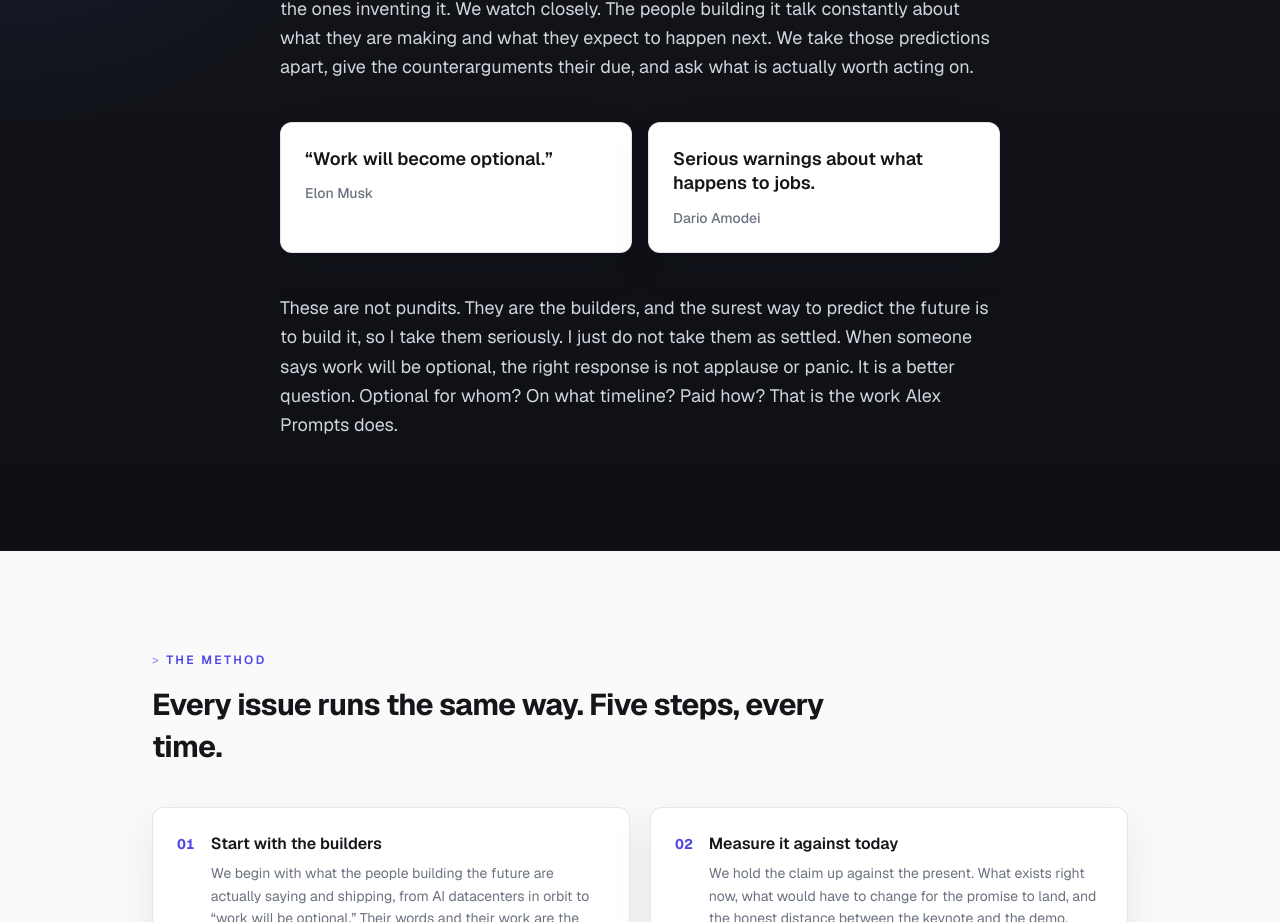
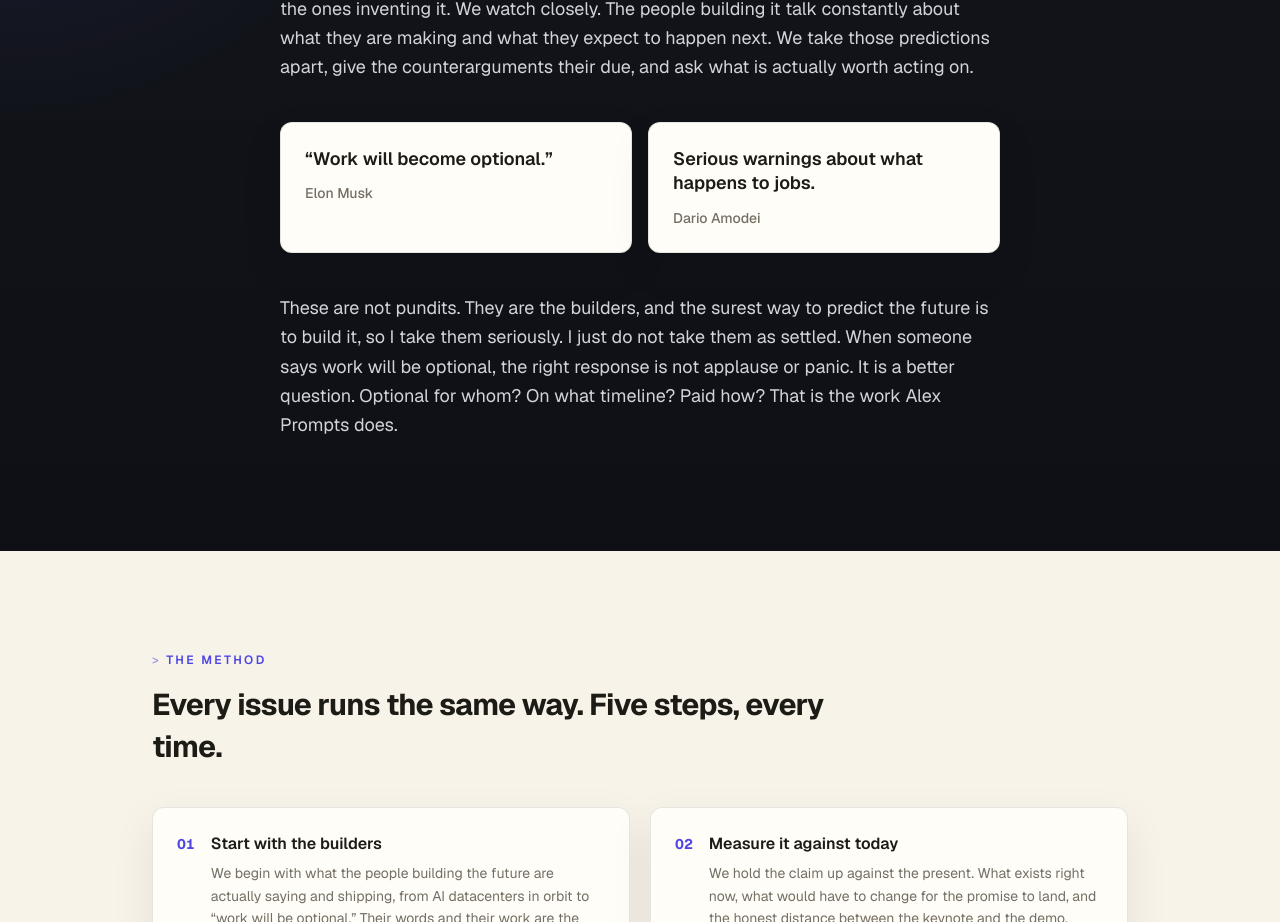
Before and after one commit to jsteryous/alexprompts, a Next.js app: page /about in a window 1280 px wide. Shown: the part 1598-2520 px from the top of the page. Built offline with nearby package versions, Linux system fonts and the light colour scheme; no server answers.

Commit message:
push website

```diff
--- a/src/app/globals.css
+++ b/src/app/globals.css
@@ -9,16 +9,16 @@
 }
 
 :root {
-  --background: #fafafb;
-  --background-rgb: 250, 250, 251;
-  --foreground: #14161a;
-  --foreground-soft: #44474f;
-  --foreground-muted: #6b7280;
-  --border: rgba(20, 22, 26, 0.1);
-  --border-strong: rgba(20, 22, 26, 0.18);
-  --surface: rgba(255, 255, 255, 0.84);
-  --surface-strong: #ffffff;
-  --surface-muted: rgba(240, 241, 245, 0.62);
+  --background: #f7f3e8;
+  --background-rgb: 247, 243, 232;
+  --foreground: #1c1b16;
+  --foreground-soft: #4b463d;
+  --foreground-muted: #756f63;
+  --border: rgba(28, 27, 22, 0.1);
+  --border-strong: rgba(28, 27, 22, 0.18);
+  --surface: rgba(255, 253, 248, 0.86);
+  --surface-strong: #fffdf8;
+  --surface-muted: rgba(238, 232, 219, 0.62);
   --surface-inverse: #0e1016;
   --surface-inverse-2: #141720;
   --surface-highlight: rgba(99, 102, 241, 0.12);
@@ -66,16 +66,16 @@ html {
 
 html.dark {
   color-scheme: dark;
-  --background: #15171d;
-  --background-rgb: 21, 23, 29;
+  --background: #21242c;
+  --background-rgb: 33, 36, 44;
   --foreground: #ecedf1;
   --foreground-soft: #c8cbd3;
   --foreground-muted: #969aa7;
   --border: rgba(236, 237, 241, 0.13);
   --border-strong: rgba(236, 237, 241, 0.22);
-  --surface: rgba(34, 37, 47, 0.82);
-  --surface-strong: #1e212a;
-  --surface-muted: rgba(44, 48, 60, 0.86);
+  --surface: rgba(46, 50, 61, 0.82);
+  --surface-strong: #2a2e38;
+  --surface-muted: rgba(56, 60, 73, 0.86);
   --surface-inverse: #0c0e13;
   --surface-inverse-2: #11131a;
   --surface-highlight: rgba(129, 140, 248, 0.14);
@@ -220,11 +220,11 @@ button {
    dark-mode override above and become light-on-light. */
 .theme-section-contrast :where(.theme-card, .theme-card-strong, .theme-card-accent, .theme-card-warn, .theme-card-muted),
 .theme-card-contrast :where(.theme-card, .theme-card-strong, .theme-card-accent, .theme-card-warn, .theme-card-muted) {
-  --foreground: #14161a;
-  --foreground-soft: #44474f;
-  --foreground-muted: #6b7280;
-  --border: rgba(20, 22, 26, 0.1);
-  --border-strong: rgba(20, 22, 26, 0.18);
+  --foreground: #1c1b16;
+  --foreground-soft: #4b463d;
+  --foreground-muted: #756f63;
+  --border: rgba(28, 27, 22, 0.1);
+  --border-strong: rgba(28, 27, 22, 0.18);
   --accent: #4f46e5;
   --accent-strong: #4338ca;
   color: var(--foreground);
@@ -234,7 +234,7 @@ button {
    surface. Force a solid light fill so dark text stays readable. */
 .theme-section-contrast :where(.theme-card-muted),
 .theme-card-contrast :where(.theme-card-muted) {
-  background: #ffffff;
+  background: #fffdf8;
 }
 
 html.dark .theme-section-contrast :where(.theme-card, .theme-card-strong, .theme-card-accent, .theme-card-warn, .theme-card-muted),
--- a/src/app/page.tsx
+++ b/src/app/page.tsx
@@ -1,13 +1,6 @@
 import Link from "next/link";
 import Image from "next/image";
-import {
-  socials,
-  coverage,
-  newsletterUrl,
-  principles,
-  manifesto,
-  trackRecord,
-} from "@/lib/site";
+import { socials, newsletterUrl, manifesto } from "@/lib/site";
 import { getPublishedPosts, formatDate, type ArchivePost } from "@/lib/posts";
 
 export const revalidate = 300;
@@ -126,10 +119,10 @@ export default async function HomePage() {
           <p className="theme-text-contrast-muted text-lg md:text-xl leading-relaxed max-w-2xl mt-6">
             Most AI content is just noise and recycled headlines.
 
-            Alex Prompts is the filter. I track the people actually building the frontier—tracking everything from Dario Amodei's papers to Elon Musk's timelines
+            Alex Prompts is the filter. I track the people actually building the frontier, covering everything from Dario Amodei&apos;s papers to Elon Musk&apos;s timelines
             and break down where AI is actually headed every single week. The goal is to leave you feeling informed and oriented so you can position yourself strategically.
 
-            In 1993, ignoring the internet was easy. By 2010, it was a mistake. Don't make the same mistake with AI.
+            In 1993, ignoring the internet was easy. By 2010, it was a mistake. Don&apos;t make the same mistake with AI.
           </p>
           <div className="flex flex-col sm:flex-row gap-3 items-start sm:items-center mt-8">
             <SubscribeButton className="px-7 py-3.5" />
@@ -144,7 +137,7 @@ export default async function HomePage() {
       </section>
 
       {/* ── Top content ── */}
-      <section className="theme-page pt-10 md:pt-12 pb-16">
+      <section className="theme-section pt-10 md:pt-12 pb-16">
         <div className="max-w-5xl mx-auto px-6">
           <Eyebrow className="mb-6">Fresh off the wire</Eyebrow>
           {featured ? <FeaturedStory post={featured} /> : <EmptyLead />}
@@ -189,7 +182,7 @@ export default async function HomePage() {
       </section>
 
       {/* ── What we're about ── */}
-      <section className="theme-section-contrast py-20 md:py-28">
+      <section className="theme-section py-20 md:py-28">
         <div className="max-w-3xl mx-auto px-6">
           <Eyebrow className="mb-8">What we&apos;re about</Eyebrow>
           <div className="space-y-5 md:space-y-6">
@@ -204,116 +197,6 @@ export default async function HomePage() {
               >
                 {para}
               </p>
-            ))}
-          </div>
-        </div>
-      </section>
-
-      {/* ── How every issue works (the method) ── */}
-      <section className="theme-section-contrast relative overflow-hidden border-y theme-border py-16 md:py-24">
-        <div className="absolute inset-0" aria-hidden>
-          <Image
-            src="/img/dario-amodei.jpg"
-            alt=""
-            fill
-            sizes="100vw"
-            className="object-cover object-right"
-          />
-          <div
-            className="absolute inset-0"
-            style={{
-              background:
-                "linear-gradient(90deg, rgba(8,10,14,0.95) 0%, rgba(8,10,14,0.8) 45%, rgba(8,10,14,0.3) 100%), linear-gradient(0deg, rgba(8,10,14,0.7) 0%, rgba(8,10,14,0.22) 35%)",
-            }}
-          />
-        </div>
-        <div className="max-w-5xl mx-auto px-6 relative z-10">
-          <div className="max-w-2xl mb-10">
-            <Eyebrow className="mb-4">How every issue works</Eyebrow>
-            <h2 className="theme-text-primary text-2xl md:text-3xl font-bold tracking-tight leading-snug">
-              We start with the builders&apos; own words and pressure-test them. Five steps,
-              every time.
-            </h2>
-          </div>
-          <ol className="grid gap-5 md:grid-cols-2">
-            {principles.map((p, i) => (
-              <li key={p.title} className="theme-card-strong border theme-border rounded-xl p-6 flex gap-4">
-                <span className="theme-label text-sm font-bold tabular-nums pt-0.5">
-                  {String(i + 1).padStart(2, "0")}
-                </span>
-                <div>
-                  <h3 className="theme-text-primary text-base font-semibold mb-1.5">{p.title}</h3>
-                  <p className="theme-text-muted text-sm leading-relaxed">{p.body}</p>
-                </div>
-              </li>
-            ))}
-          </ol>
-        </div>
-      </section>
-
-      {/* ── The track record ── */}
-      <section className="theme-section py-16 md:py-24">
-        <div className="max-w-5xl mx-auto px-6">
-          <div className="max-w-2xl mb-10">
-            <Eyebrow className="mb-4">The track record</Eyebrow>
-            <h2 className="theme-text-primary text-2xl md:text-3xl font-bold tracking-tight leading-snug mb-4">
-              Very smart people have a long history of betting against technology, confidently,
-              and losing.
-            </h2>
-            <p className="theme-text-muted text-base md:text-lg leading-relaxed">
-              This does not make every optimist right. It raises the bar for &ldquo;this time is
-              different.&rdquo;
-            </p>
-          </div>
-
-          <figure className="mb-10 md:mb-12 max-w-xl">
-            <div className="theme-card-strong border theme-border rounded-xl p-2 shadow-sm">
-              <Image
-                src="/img/elon-prediction.jpg"
-                alt="Elon Musk post: for time-based predictions he aims for the 50th-percentile date, so half land early and half late, but the prediction rarely fails to come true over time."
-                width={901}
-                height={362}
-                sizes="(max-width: 768px) 100vw, 36rem"
-                className="w-full h-auto rounded-md"
-              />
-            </div>
-            <figcaption className="theme-text-muted text-sm mt-3 leading-relaxed">
-              Elon Musk on his own record. Direction is the easy part.
-              Timing is where almost everyone, optimist and skeptic alike, gets humbled.
-            </figcaption>
-          </figure>
-
-          <ul className="grid gap-5 md:grid-cols-2">
-            {trackRecord.map((r) => (
-              <li key={r.who} className="theme-card border theme-border rounded-xl p-6 flex flex-col">
-                <p className="theme-text-primary text-lg md:text-xl font-semibold leading-snug mb-4">
-                  &ldquo;{r.quote}&rdquo;
-                </p>
-                <p className="theme-text-secondary text-sm font-medium">
-                  {r.who}
-                  <span className="theme-text-muted font-normal">
-                    {" "}· {r.role} · {r.year}
-                  </span>
-                </p>
-                <p className="theme-text-muted text-sm leading-relaxed mt-2">{r.aftermath}</p>
-              </li>
-            ))}
-          </ul>
-        </div>
-      </section>
-
-      {/* ── Coverage ── */}
-      <section className="theme-section-muted border-y theme-border py-12 md:py-16">
-        <div className="max-w-5xl mx-auto px-6 text-center">
-          <Eyebrow className="mb-6">On our radar</Eyebrow>
-          <div className="flex flex-wrap justify-center gap-2.5">
-            {coverage.map((c) => (
-              <span
-                key={c}
-                className="theme-card-strong theme-text-secondary border theme-border text-sm font-medium px-4 py-2 rounded-full"
-              >
-                {c}
-              </span>
             ))}
           </div>
         </div>
```
Also changed, not shown: .claude/settings.local.json.
